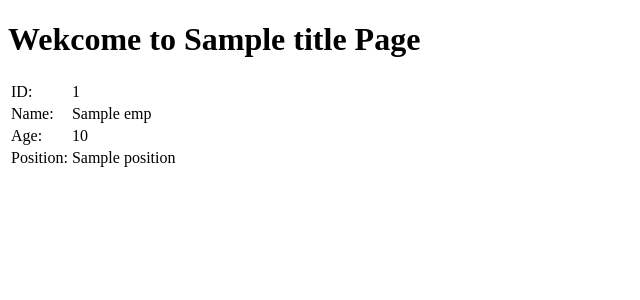
After one commit to affanm16/flask_for_machine_learning, a Flask app: template part-3/templates/employees.html in a window 1280 px wide. The commit adds this page. Shown: the top 300 px of the page, without its empty margins (0-640 px from the left). Run offline with Flask 3, Linux system fonts and the light colour scheme; the template is opened without the code that fills it: most values are stand-ins (such as "Sample title", 1, 10 or a date in 2020).

Commit message:
adding code for jinja,templates and inheritance

```diff
--- a/part-3/app.py
+++ b/part-3/app.py
@@ -1,5 +1,7 @@
 #importing the Flask Class from flask library
-from flask import Flask ,render_template
+from flask import Flask ,render_template,url_for
+
+from employees import employees_data
 
 #making an object of the flask class
 my_app= Flask(__name__)
@@ -8,12 +10,29 @@ my_app= Flask(__name__)
 @my_app.route("/")
 @my_app.route("/home") #for same function we can have multiple nodes
 def home_page():
-    return render_template("home.html")
+    return render_template(
+        "home.html",
+        title="Home")  #title is parameter
 
 #creating another endpoint
 @my_app.route("/about")
 def about_page():
-    return render_template("about.html")
+    return render_template("about.html",title="About")
+
+@my_app.route("/evaluate/<int:num>")
+def evaluate(num):
+    return render_template(
+        "evaluate.html",
+        title="Evaluate",
+        number=num
+    )
+
+@my_app.route("/employees")
+def employees():
+    return render_template(
+        "employees.html",
+        emps="employees_data"
+    )
 
 #one way to run the flask app
 if __name__=="__main__":
--- /dev/null
+++ b/part-3/employees.py
@@ -0,0 +1,27 @@
+employees_data={
+    1:{
+        "name":"Affan",
+        "age":20,
+        "position":"CEO"
+    },
+    2:{
+        "name":"Imtiyaz",
+        "age":45,
+        "position":"labour"
+    },
+    3:{
+        "name":"Zaid",
+        "age":10,
+        "position":"waiter"
+    },
+    4:{
+        "name":"Mubashir",
+        "age":90,
+        "position":"UI/UX designer"
+    },
+    5:{
+        "name":"Arun",
+        "age":20,
+        "position":"Project Manager"
+    }
+}
--- /dev/null
+++ b/part-3/templates/employees.html
@@ -0,0 +1,28 @@
+{% extends "layout.html" %}
+
+{% block home_page_content %}
+{% for emp_id, emp_data in emps.items() %}
+<div>
+    <table>
+        <tr>
+            <td>ID:</td>
+            <td>{{ emp_id }}</td>
+        </tr>
+        <tr>
+            <td>Name:</td>
+            <td>{{ emp_data["name"] }}</td>
+        </tr>
+        <tr>
+            <td>Age:</td>
+            <td>{{ emp_data["age"] }}</td>
+        </tr>
+        <tr>
+            <td>Position:</td>
+            <td>{{ emp_data["position"] }}</td>
+        </tr>
+    </table>
+</div>
+<br>
+{% endfor %}
+
+{% endblock home_page_content %}
--- /dev/null
+++ b/part-3/templates/layout.html
@@ -0,0 +1,20 @@
+<!-- For TEmplate Inheritance -->
+
+<!DOCTYPE html>
+<html lang="en">
+
+<head>
+    <meta charset="UTF-8">
+    <meta name="viewport" content="width=device-width, initial-scale=1.0">
+    <title>{{ title }}</title>
+
+</head>
+
+<body>
+
+    <h1>Wekcome to {{ title }} Page</h1>
+    {% block home_page_content %}
+    {% endblock home_page_content %}
+</body>
+
+</html>
```
Also changed, not shown: part-3/templates/about.html (+22 -4 lines), part-3/templates/evaluate.html (added, +20 -0 lines), part-3/templates/home.html (+18 -11 lines).
